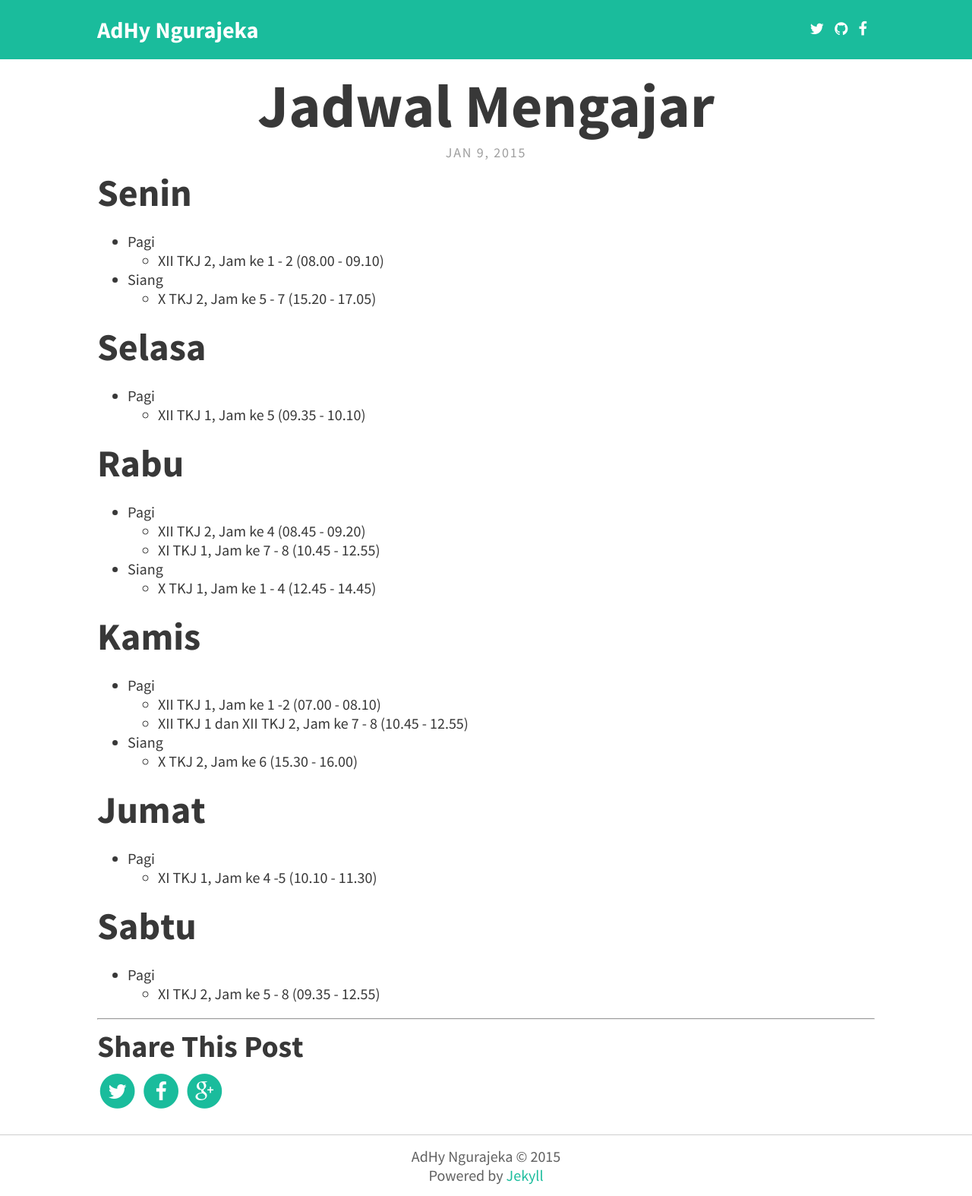
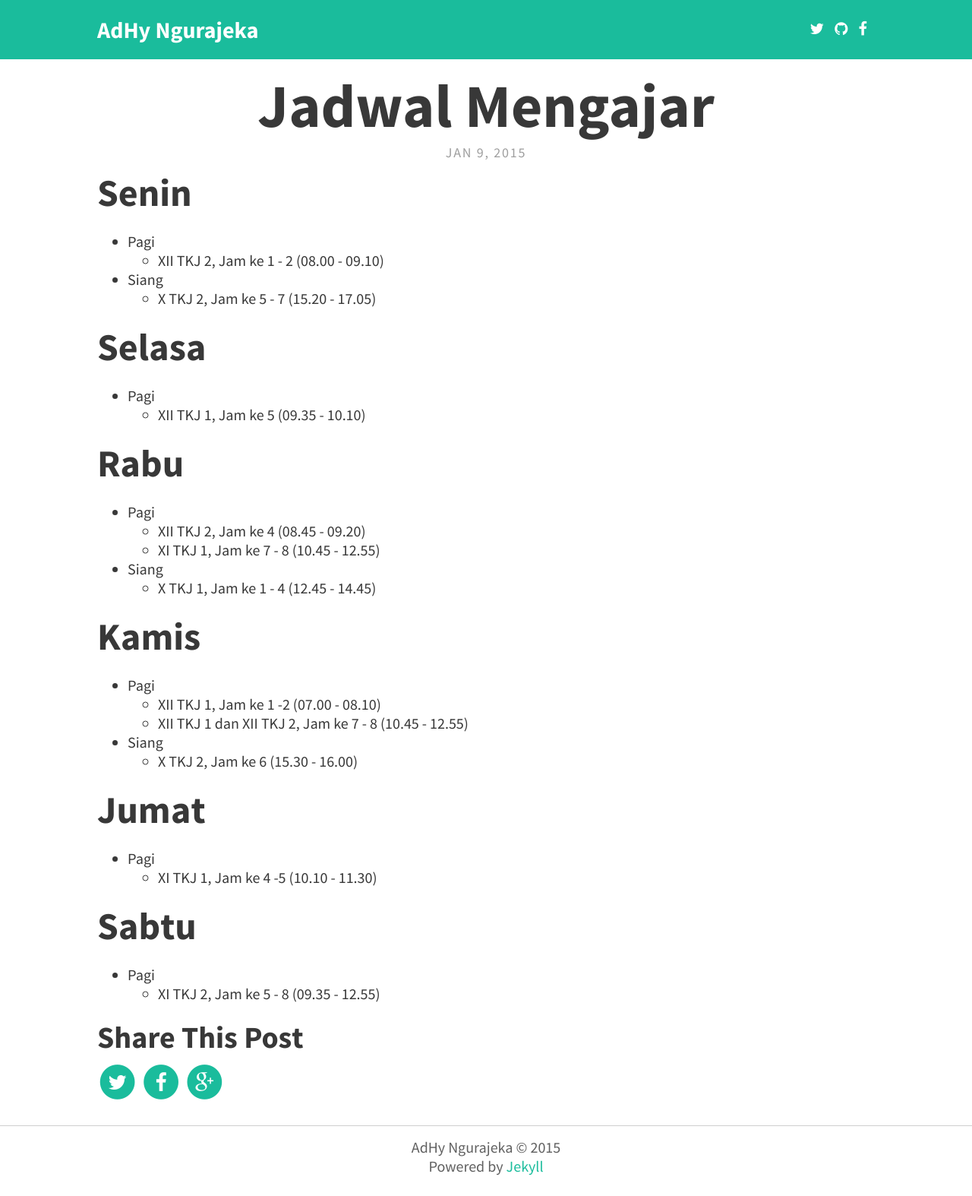
Before and after one commit to ngurajeka/ngurajeka.github.io, a Jekyll site: the page built from _posts/tkj/2015-01-09-jadwal-mengajar.markdown, in a window 1280 px wide. Shown: the whole page at 76% size. Built offline with Jekyll 4.4.1, drawn with Linux system fonts in a browser that asks for light colours.

Commit message:
fixing post.html

```diff
--- a/_layouts/post.html
+++ b/_layouts/post.html
@@ -19,7 +19,7 @@ layout: default
 			{% capture tagStr %}{{ tagStr }},{{ tag }}{% endcapture %}
 		{% endfor %}
 	{% endif %}
-	<hr />
+
 	<h5>Share This Post</h5>
 	<div class="social-share">
 		<a href="https://twitter.com/intent/tweet?text={{ page.title }}&url={{ url }}&via=ngurajeka&hashtags={{ tagStr }}" target="_blank" title="Share this post on Twitter"><span class="fa-stack fa-lg"><i class="fa fa-circle fa-stack-2x"></i><i class="fa fa-twitter fa-stack-1x fa-inverse"></i></span></a>
```
